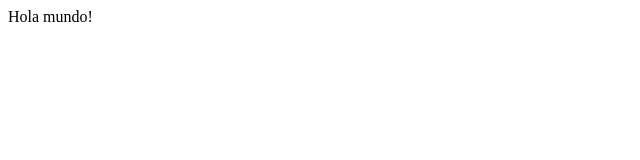
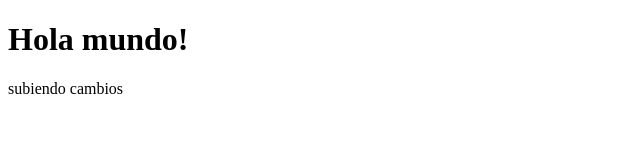
Before and after one commit to Melpall/Test, a plain HTML site: page index.html in a window 1280 px wide. Shown: the whole page, without its empty margins (0-640 px from the left). Drawn offline with Linux system fonts and the light colour scheme.

Commit message:
Agregado H1 y parrafo

```diff
--- a/index.html
+++ b/index.html
@@ -7,7 +7,8 @@
     <title>Document</title>
 </head>
 <body>
-    Hola mundo!
+    <h1>Hola mundo!</h1>
+    <p>subiendo cambios</p>
 
 </body>
 </html>
```
